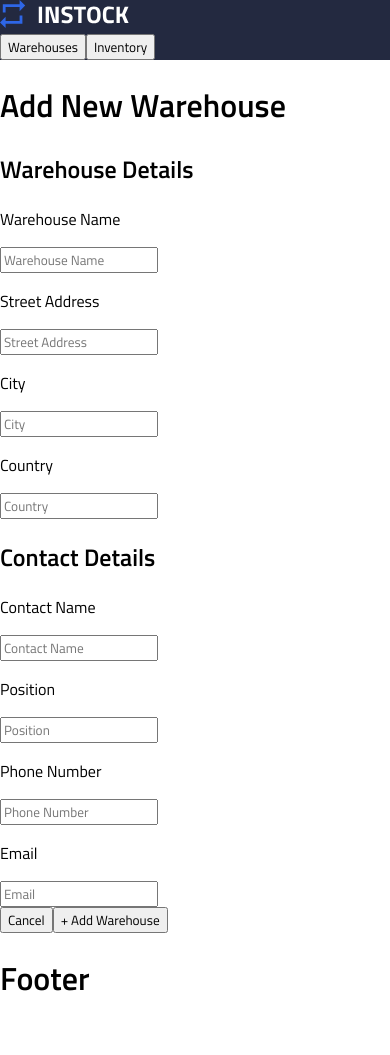
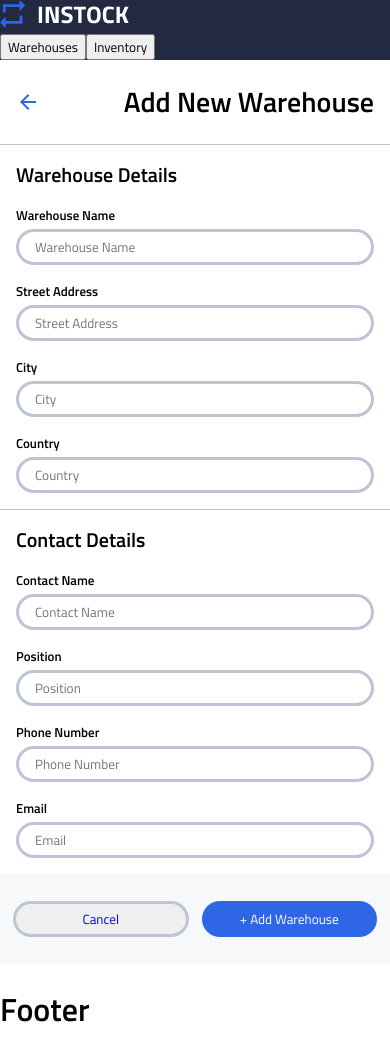
Before and after one commit to vivi-su/instock-colwood, a React (Create React App) app: page /warehouses/addWarehouse in a window 390 px wide. Before the commit the page ends 1023 px from the top, so only its background shows below. Built offline with nearby package versions, Linux system fonts and the light colour scheme.

Commit message:
S22BCC-17- Styling on Add new warehouse Component Responsive

```diff
--- a/src/components/addWarehouse/AddWarehouse.js
+++ b/src/components/addWarehouse/AddWarehouse.js
@@ -1,8 +1,10 @@
 //Ticket 17
 import "./AddWarehouse.scss";
 import ErrorIcon from "../../assets/icons/error-24px.svg";
+import BackArrowIcon from "../../assets/icons/arrow_back-24px.svg";
 import axios from "axios";
 import { useState } from "react";
+import { Link } from "react-router-dom";
 import { v4 as uuidv4 } from "uuid";
 
 // const handleChangeEmail = (event) => {
@@ -137,12 +139,15 @@ export default function AddWarehouse() {
 
   return (
     <>
-      <h1 className="add-warehouse">Add New Warehouse</h1>
+      <h1 className="add-warehouse">
+        <img src={BackArrowIcon} alt="Back arrow icon" />
+        Add New Warehouse
+      </h1>
 
       <form onSubmit={handleSubmit}>
         <section className="add-warehouse__details-container">
           <h2 className="add-warehouse__title">Warehouse Details</h2>
-          <p className="add-warehouse__name">Warehouse Name</p>
+          <label className="add-warehouse__label">Warehouse Name</label>
           <input
             className={`add-warehouse__input ${
               isWarehouseNameValid() ? "" : "add-warehouse__input--invalid"
@@ -151,7 +156,13 @@ export default function AddWarehouse() {
             type="text"
             placeholder="Warehouse Name"
           ></input>
-          <p className="add-warehouse__address">Street Address</p>
+          {!isFormValid && (
+            <p className="add-warehouse__error">
+              <img src={ErrorIcon} alt="Error icon" />
+              This field is required
+            </p>
+          )}
+          <label className="add-warehouse__label">Street Address</label>
           <input
             className={`add-warehouse__input ${
               isAddressValid() ? "" : "add-warehouse__input--invalid"
@@ -160,7 +171,13 @@ export default function AddWarehouse() {
             type="text"
             placeholder="Street Address"
           ></input>
-          <p className="add-warehouse__city">City</p>
+          {!isFormValid && (
+            <p className="add-warehouse__error">
+              <img src={ErrorIcon} alt="Error icon" />
+              This field is required
+            </p>
+          )}
+          <label className="add-warehouse__label">City</label>
           <input
             className={`add-warehouse__input ${
               isCityValid() ? "" : "add-warehouse__input--invalid"
@@ -169,7 +186,13 @@ export default function AddWarehouse() {
             type="text"
             placeholder="City"
           ></input>
-          <p className="add-warehouse__country">Country</p>
+          {!isFormValid && (
+            <p className="add-warehouse__error">
+              <img src={ErrorIcon} alt="Error icon" />
+              This field is required
+            </p>
+          )}
+          <label className="add-warehouse__label">Country</label>
           <input
             className={`add-warehouse__input ${
               isCountryValid() ? "" : "add-warehouse__input--invalid"
@@ -178,11 +201,17 @@ export default function AddWarehouse() {
             type="text"
             placeholder="Country"
           ></input>
+          {!isFormValid && (
+            <p className="add-warehouse__error">
+              <img src={ErrorIcon} alt="Error icon" />
+              This field is required
+            </p>
+          )}
         </section>
 
-        <section className="add-warehouse_contact">
+        <section className="add-warehouse__contact">
           <h2 className="add-warehouse__contact-container">Contact Details</h2>
-          <p className="add-warehouse__contact-name">Contact Name</p>
+          <label className="add-warehouse__label">Contact Name</label>
           <input
             className={`add-warehouse__input ${
               isContactNameValid() ? "" : "add-warehouse__input--invalid"
@@ -191,7 +220,13 @@ export default function AddWarehouse() {
             type="text"
             placeholder="Contact Name"
           ></input>
-          <p className="add-warehouse__position">Position</p>
+          {!isFormValid && (
+            <p className="add-warehouse__error">
+              <img src={ErrorIcon} alt="Error icon" />
+              This field is required
+            </p>
+          )}
+          <label className="add-warehouse__label">Position</label>
           <input
             className={`add-warehouse__input ${
               isPositionValid() ? "" : "add-warehouse__input--invalid"
@@ -200,16 +235,30 @@ export default function AddWarehouse() {
             type="text"
             placeholder="Position"
           ></input>
-          <p className="add-warehouse__phone">Phone Number</p>
+          {!isFormValid && (
+            <p className="add-warehouse__error">
+              <img src={ErrorIcon} alt="Error icon" />
+              This field is required
+            </p>
+          )}
+          <label className="add-warehouse__label">Phone Number</label>
           <input
             className={`add-warehouse__input ${
               isPhoneNumberValid() ? "" : "add-warehouse__input--invalid"
             }`}
-            type="phoneNumber"
+            type="number"
+            pattern="[0-9]*"
+            inputMode="numeric"
             name="phoneNumber"
             placeholder="Phone Number"
           ></input>
-          <p className="add-warehouse__email">Email</p>
+          {!isFormValid && (
+            <p className="add-warehouse__error">
+              <img src={ErrorIcon} alt="Error icon" />
+              This field is required
+            </p>
+          )}
+          <label className="add-warehouse__label">Email</label>
           <input
             className={`add-warehouse__input ${
               isEmailValid() ? "" : "add-warehouse__input--invalid"
@@ -219,19 +268,22 @@ export default function AddWarehouse() {
             placeholder="Email"
           ></input>
           {!isFormValid && (
-            // paste in all fields
-            <p>
+            <p className="add-warehouse__error">
               <img src={ErrorIcon} alt="Error icon" />
               This field is required
             </p>
           )}
         </section>
-        <button className="add-warehouse__cancel-button" type="text">
-          Cancel
-        </button>
-        <button className="add-warehouse__add-button" type="submit">
-          + Add Warehouse
-        </button>
+        <section className="add-warehouse__button">
+          <button className="add-warehouse__cancel-button" type="submit">
+            <Link to="/warehouses" className="add-warehouse__cancel">
+              Cancel
+            </Link>
+          </button>
+          <button className="add-warehouse__add-button" type="submit">
+            + Add Warehouse
+          </button>
+        </section>
       </form>
     </>
   );
--- a/src/components/addWarehouse/AddWarehouse.scss
+++ b/src/components/addWarehouse/AddWarehouse.scss
@@ -3,11 +3,91 @@
 @use "../../styles/partials/fonts" as *;
 
 .add-warehouse {
+
+    margin: 0;
+    padding: 1.5rem 1rem;
+    font-size: 1.75rem;
+    line-height: 2.25rem;
+    border-bottom: .0625rem solid $border-divider;
+    display: flex;
+    justify-content: space-between;
+
+    &__title, &__contact-container {
+        margin: 0;
+        font-size: 1.25rem;
+        line-height: 1.75rem;
+    }
+
+    &__details-container, &__contact {
+        padding: 1rem;
+        display: flex;
+        flex-direction: column;
+        border-bottom: .0625rem solid $border-divider;
+    }
+
+    &__label {
+        padding-bottom: .25rem;
+        margin-top: 1rem;
+        font-size: .8125rem;
+        font-weight: 600;
+        line-height: 1.25rem;
+    }
+
     &__input {
+        border-radius: 1.25rem;
+        padding: 0 1rem;
+        height: 2.25rem;
+        // margin-bottom: 1rem;
+        border: solid $border-divider;
+
+        &:active{
+            border: solid $global-interect;
+        }
 
         &--invalid{
             border: 1px solid red;
         }
+    }
 
+    &__contact {
+        border-bottom: none;
     }
+
+    &__error {
+        color: red;
+        margin: 0;
+        display: flex;
+        gap: .25rem;
+    }
+
+    &__button {
+        background-color: $page-cta;
+        display: flex;
+        justify-content: space-evenly;
+        align-items: center;
+        height: 5.625rem;
+    }
+
+    &__cancel-button {
+        padding: 0 1rem;
+        border-radius: 1.25rem;
+        border: solid $border-divider;
+        height: 2.25rem;
+        width: 45%;
+    }
+
+    &__cancel {
+        text-decoration: none;
+    }
+
+    &__add-button {
+        border-radius: 1.25rem;
+        padding: 0 1rem;
+        height: 2.25rem;
+        width: 45%;
+        border: solid transparent;
+        background-color: $global-interect;
+        color: $global-background;
+    }
+
 }
--- a/src/components/warehouseInventoryList/WarehouseInventoryList.scss
+++ b/src/components/warehouseInventoryList/WarehouseInventoryList.scss
@@ -5,7 +5,7 @@
 .inventory {
 
     &__list{
-        border-bottom: 1px solid $border-devider;
+        border-bottom: 1px solid $border-divider;
     }
   &__card {
     padding-left: 1rem;
--- a/src/pages/warehouses/Warehouses.scss
+++ b/src/pages/warehouses/Warehouses.scss
@@ -99,7 +99,7 @@
 
   //---warehouse list---
   &__list {
-    border-top: 1px solid $border-devider;
+    border-top: 1px solid $border-divider;
     padding-top: 1rem;
     padding-bottom: 1rem;
 
@@ -240,7 +240,7 @@
 
     &__list {
       cursor: pointer;
-      border-top: 1px solid $border-devider;
+      border-top: 1px solid $border-divider;
       padding-top: 1.2rem;
       padding-bottom: 1.2rem;
 
--- a/src/styles/partials/_colors.scss
+++ b/src/styles/partials/_colors.scss
@@ -10,7 +10,7 @@ $global-background:#FFFFFF;
 /*Slate: Table column headers and placeholder text.*/
 $table-column: #5C667E;
 /*Cloud: Outlines, dividers, borders, table sorting icon*/
-$border-devider: #BDC5D5;
+$border-divider: #BDC5D5;
 
 /*Background colors*/
 /*Graphite: Top navidation header background, CTA button hover state background */
```
